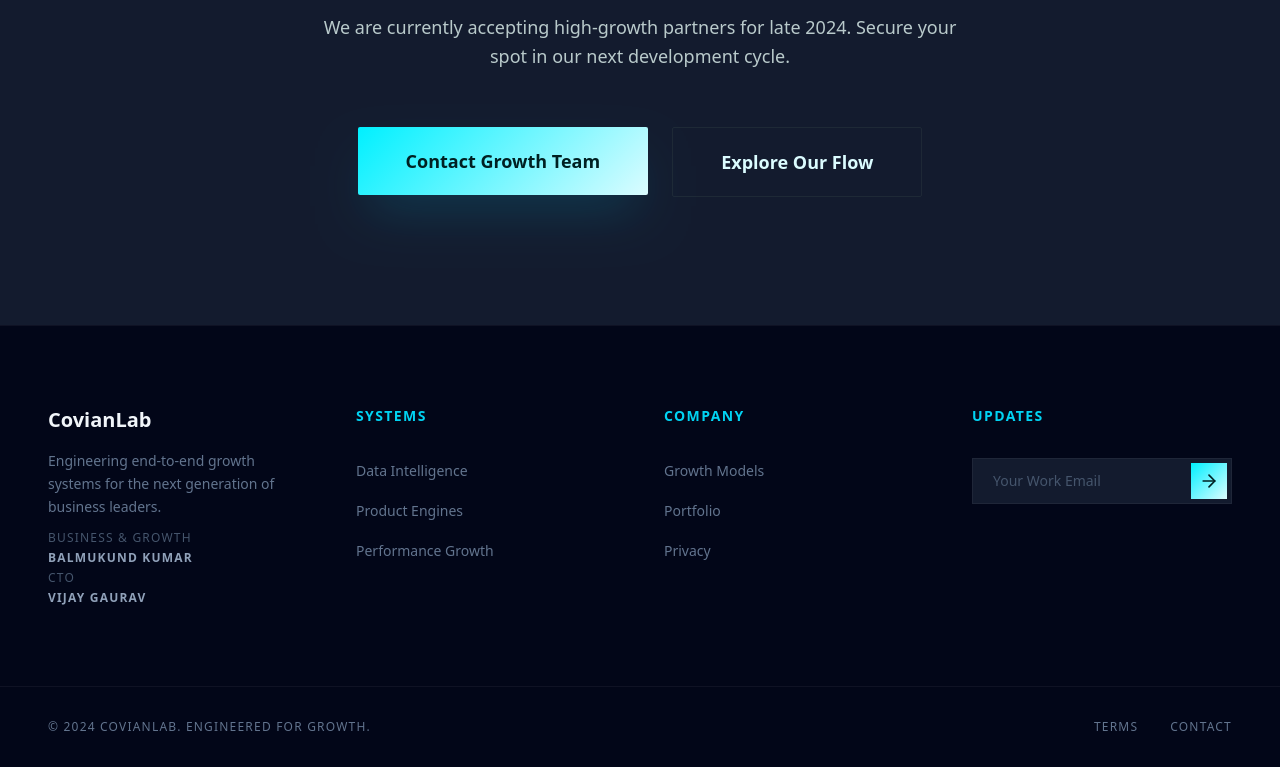
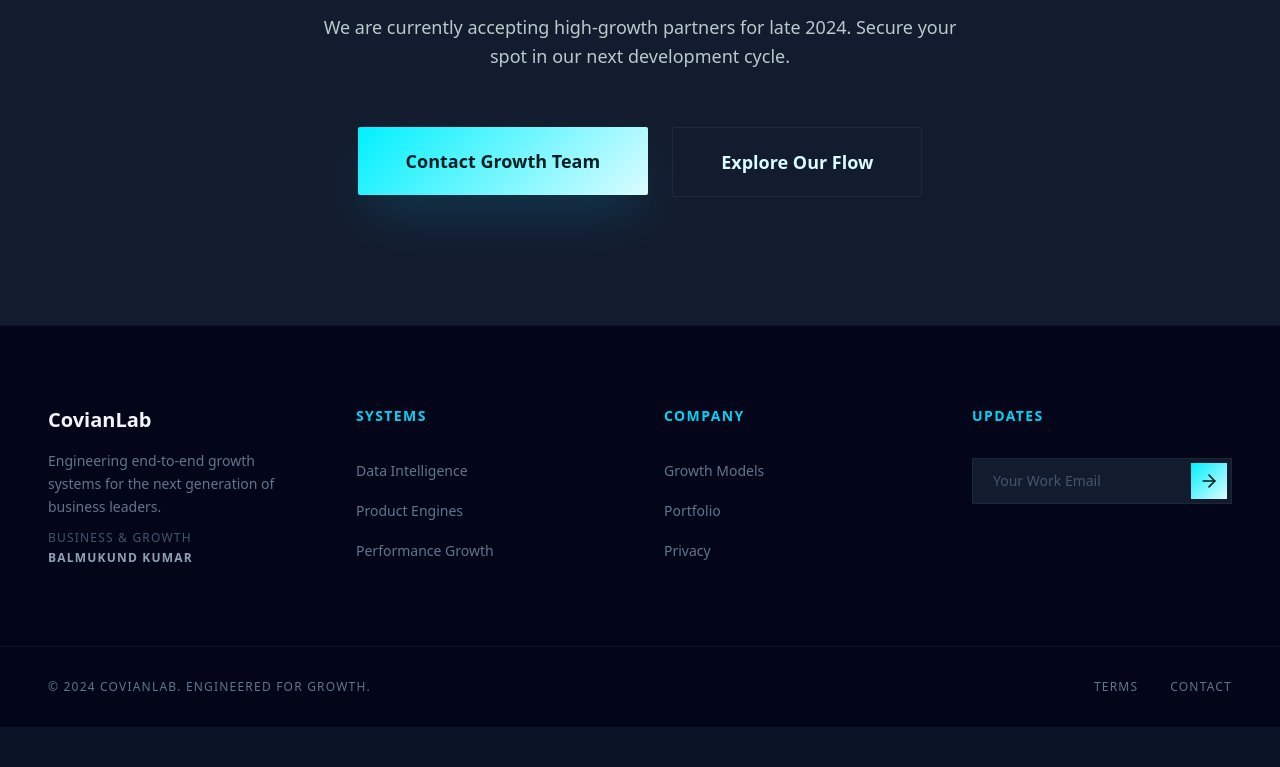
Before and after one commit to hmnshub/Covianlab_Frontend, a Next.js app: page / in a window 1280 px wide. Shown: the part 3230-3997 px from the top of the page. After the commit the page ends 3957 px from the top, so only its background shows below. Built offline with nearby package versions, Linux system fonts and the light colour scheme.

Commit message:
fix: remove CTO Vijay Gaurabh from footer

```diff
--- a/src/components/Footer.jsx
+++ b/src/components/Footer.jsx
@@ -25,8 +25,7 @@ export default function Footer() {
           <div className="mt-2 text-xs text-slate-600 uppercase tracking-widest space-y-1">
             <div>Business &amp; Growth</div>
             <div className="text-slate-400 font-semibold">Balmukund kumar</div>
-            <div className="text-slate-600">CTO</div>
-            <div className="text-slate-400 font-semibold">Vijay Gaurav</div>
+
           </div>
         </div>
 
--- a/src/components/team/Leadership.jsx
+++ b/src/components/team/Leadership.jsx
@@ -39,7 +39,7 @@ const MegaphoneArrowIcon = () => (
 
 const leaders = [
   { name: "Balmukund kumar", role: "BUSINESS & GROWTH HEAD", Graphic: GraphGlobeIcon },
-  { name: "Vijay Gaurav", role: "CTO / TECH HEAD", Graphic: GearCircuitIcon },
+
   { name: "Ashutosh kumar Das", role: "HEAD OF MARKETING AND SALES GROWTH", Graphic: MegaphoneArrowIcon },
 ];
 
```
